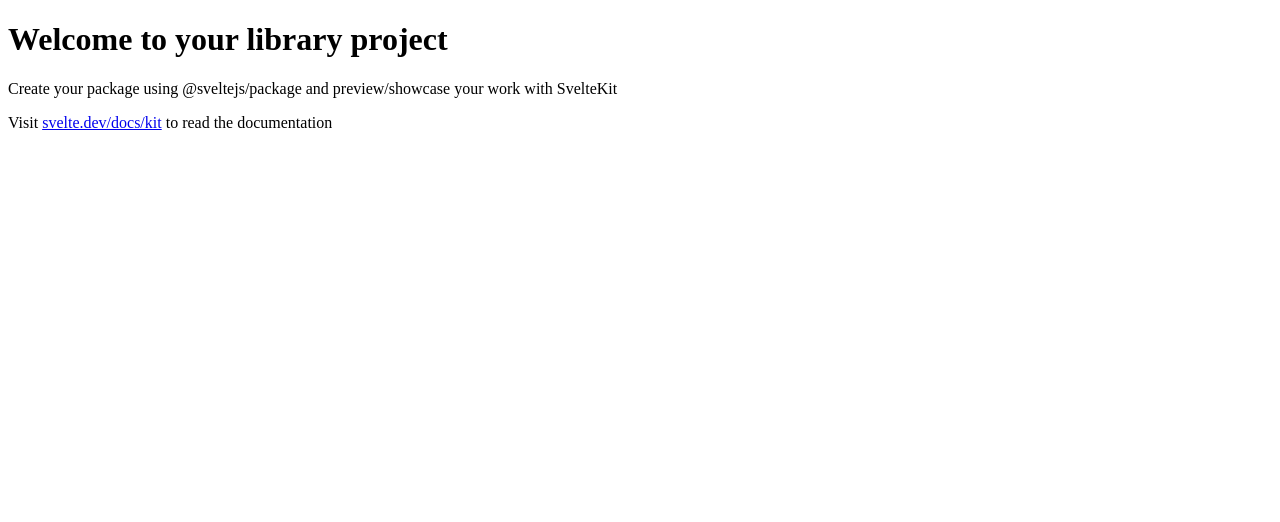
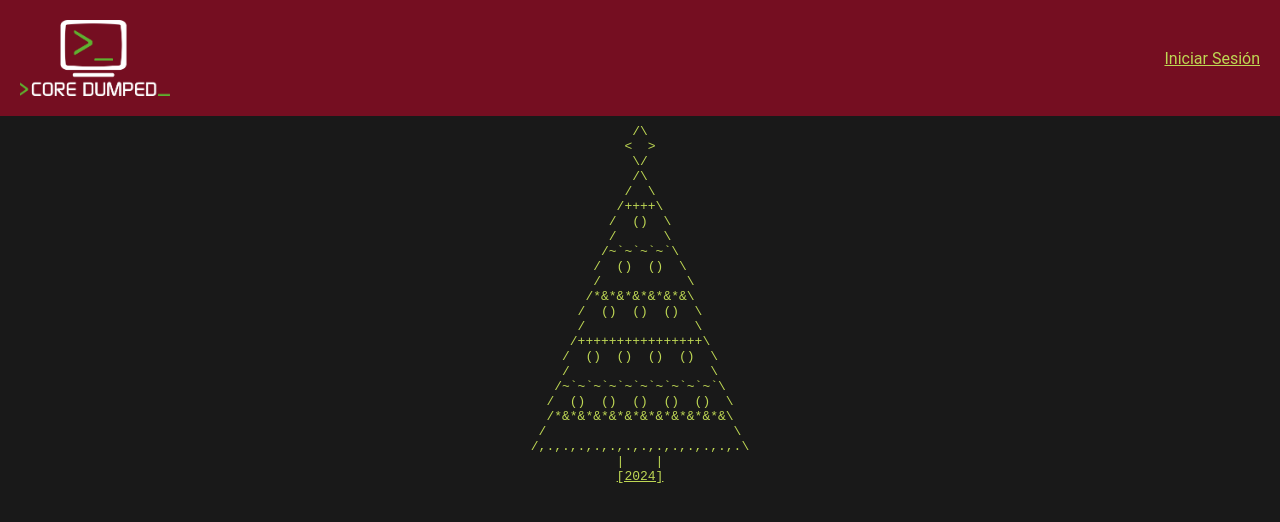
Before and after one commit to CoreDumped-ETSISI/Advent-Frontend, a SvelteKit app in the folder advent-code/: page / in a window 1280 px wide. Shown: the top 522 px of the page. Built offline with nearby package versions, Linux system fonts and the light colour scheme.

Commit message:
Add base layout and christmas tree

```diff
--- /dev/null
+++ b/advent-code/src/routes/+layout.svelte
@@ -0,0 +1,13 @@
+<script>
+	let { children } = $props();
+</script>
+
+<header>
+    <img src="/logo.png" alt="logo" class="logo">
+
+    <a href="/login" aria-label="Log In" class="session">Iniciar Sesión</a>
+</header>
+
+<link rel="stylesheet" href="/global.css" />
+
+{@render children()}
--- a/advent-code/src/routes/+page.svelte
+++ b/advent-code/src/routes/+page.svelte
@@ -1,3 +1,44 @@
-<h1>Welcome to your library project</h1>
-<p>Create your package using @sveltejs/package and preview/showcase your work with SvelteKit</p>
-<p>Visit <a href="https://svelte.dev/docs/kit">svelte.dev/docs/kit</a> to read the documentation</p>
+
+<div class="tree">
+    <pre>
+             /\
+            &lt;  &gt;
+             \/
+             /\
+            /  \
+           /++++\
+          /  ()  \
+          /      \
+         /~`~`~`~`\
+        /  ()  ()  \
+        /           \
+       /*&*&*&*&*&*&\
+      /  ()  ()  ()  \
+      /              \
+     /++++++++++++++++\
+    /  ()  ()  ()  ()  \
+    /                  \
+   /~`~`~`~`~`~`~`~`~`~`\
+  /  ()  ()  ()  ()  ()  \
+  /*&*&*&*&*&*&*&*&*&*&*&\
+ /                        \
+/,.,.,.,.,.,.,.,.,.,.,.,.,.\
+           |    |
+           <a href="/2024" class="problem-select">[2024]</a>
+        </pre>
+
+</div>
+
+<style>
+    *{
+        font-family: monospace;
+    }
+    .tree{
+        padding-top: 8px;
+        font-family: monospace;
+        display: flex;
+        align-items: center;
+        justify-content: center;
+
+    }
+</style>
--- /dev/null
+++ b/advent-code/static/global.css
@@ -0,0 +1,37 @@
+:root{
+    --body-color: #191919;
+    --header-color: #750E21;
+    --text-color: #BED754;
+    --complimentary-color: #E3651D;
+}
+* {
+    margin: 0;
+    padding: 0;
+    box-sizing: border-box;
+    font-family: "Roboto", sans-serif;
+}
+body{
+    background-color: var(--body-color);
+    color: var(--text-color);
+}
+header{
+    background-color: var(--header-color);
+    min-height: 50px;
+    padding: 20px;
+    color: var(--text-color);
+    display: flex;
+    align-items: center;
+    overflow: hidden;
+    margin: 0;
+}
+.session{
+    color: var(--text-color);
+    float: left;
+}
+.logo{
+    margin-right: auto;
+    max-width: 150px;
+}
+.problem-select{
+    color: var(--text-color);
+}
```
Also changed, not shown: advent-code/static/favicon.png, advent-code/static/logo.png (added).
